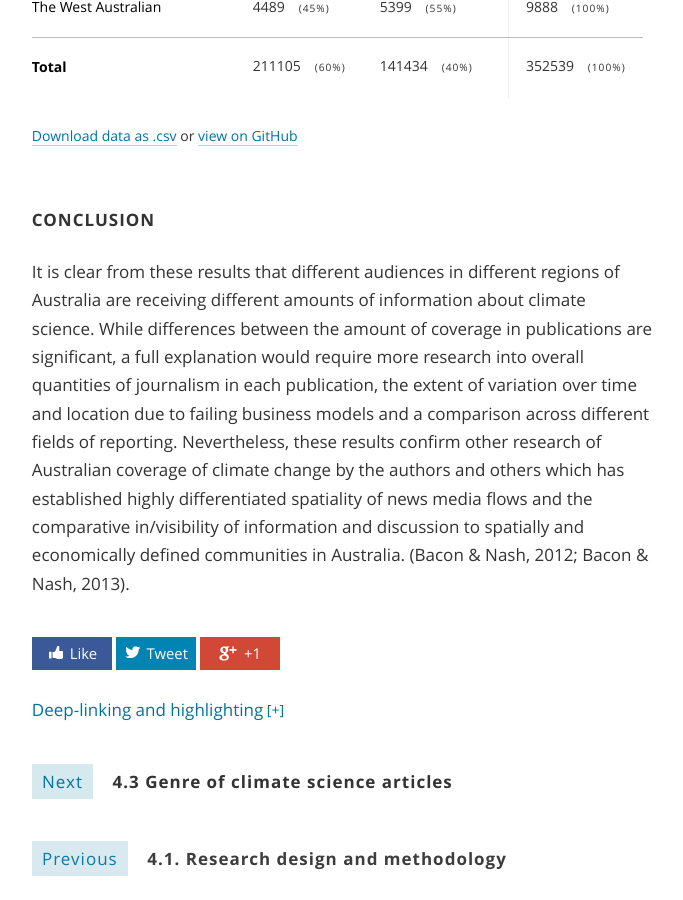
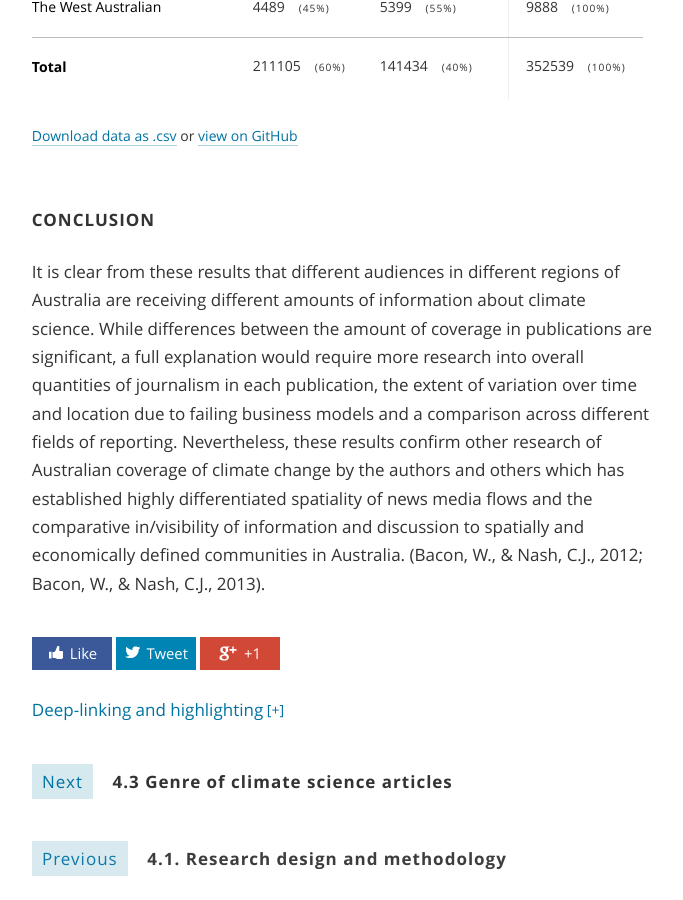
Before and after one commit to investigate/sceptical-climate, a Jekyll site: the page built from part-2/findings/04-02-quantity-of-coverage.html, in a window 1280 px wide and 900 px high, scrolled down 6959 px. Shown: the whole window, without its empty margins (143-826 px from the left). Built offline with Jekyll 4.4.1, drawn with Linux system fonts in a browser that asks for light colours; nearby versions of some CDN libraries; Markdown is read by kramdown in place of the engine named in the settings; comment, search, counter and statistics services are not loaded.

Commit message:
corrected referenceing

```diff
--- a/part-2/findings/04-02-quantity-of-coverage.html
+++ b/part-2/findings/04-02-quantity-of-coverage.html
@@ -461,5 +461,5 @@ published: true
 	</figure>
 	<h4 id="conclusion">Conclusion</h4>
 
-	<p>It is clear from these results that different audiences in different regions of Australia are receiving different amounts of information about climate science. While differences between the amount of coverage in publications are significant, a full explanation would require more research into overall quantities of journalism in each publication, the extent of variation over time and location due to failing business models and a comparison across different fields of reporting. Nevertheless, these results confirm other research of Australian coverage of climate change by the authors and others which has established highly differentiated spatiality of news media flows and the comparative in/visibility of information and discussion to spatially and economically defined communities in Australia. (Bacon &amp; Nash, 2012; Bacon &amp; Nash, 2013).</p>
+	<p>It is clear from these results that different audiences in different regions of Australia are receiving different amounts of information about climate science. While differences between the amount of coverage in publications are significant, a full explanation would require more research into overall quantities of journalism in each publication, the extent of variation over time and location due to failing business models and a comparison across different fields of reporting. Nevertheless, these results confirm other research of Australian coverage of climate change by the authors and others which has established highly differentiated spatiality of news media flows and the comparative in/visibility of information and discussion to spatially and economically defined communities in Australia. (Bacon, W., &amp; Nash, C.J., 2012; Bacon, W., &amp; Nash, C.J., 2013).</p>
 </article>
```
